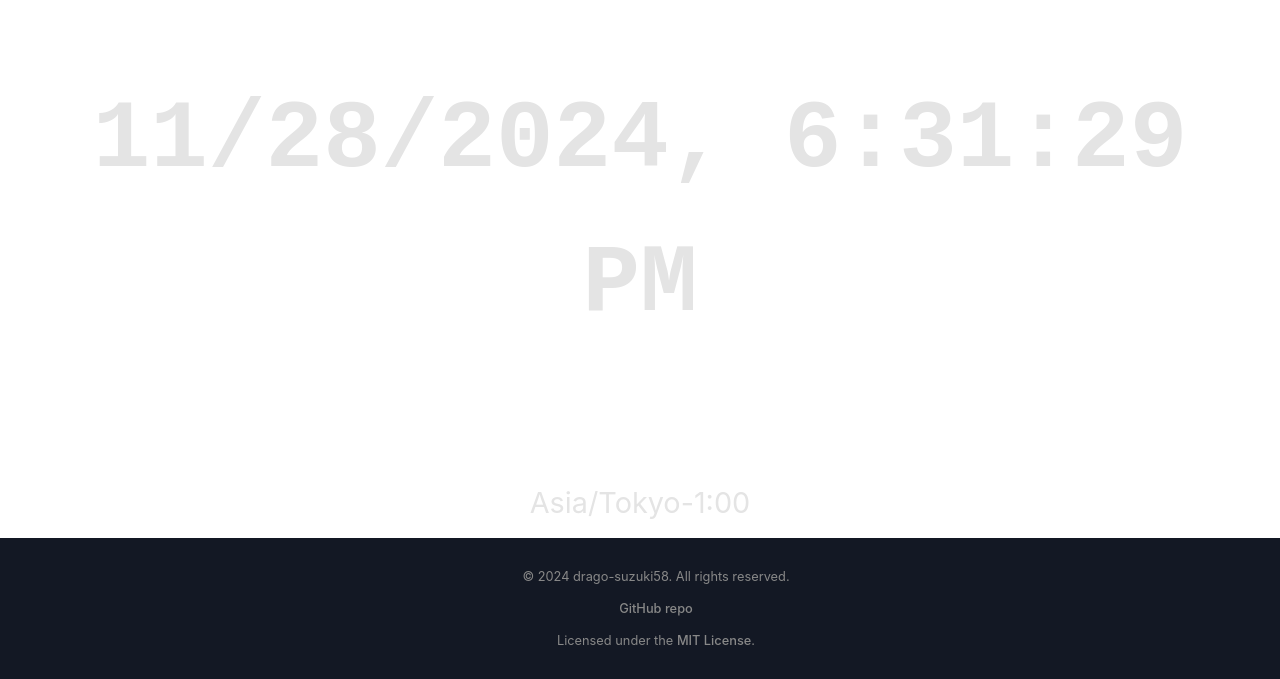
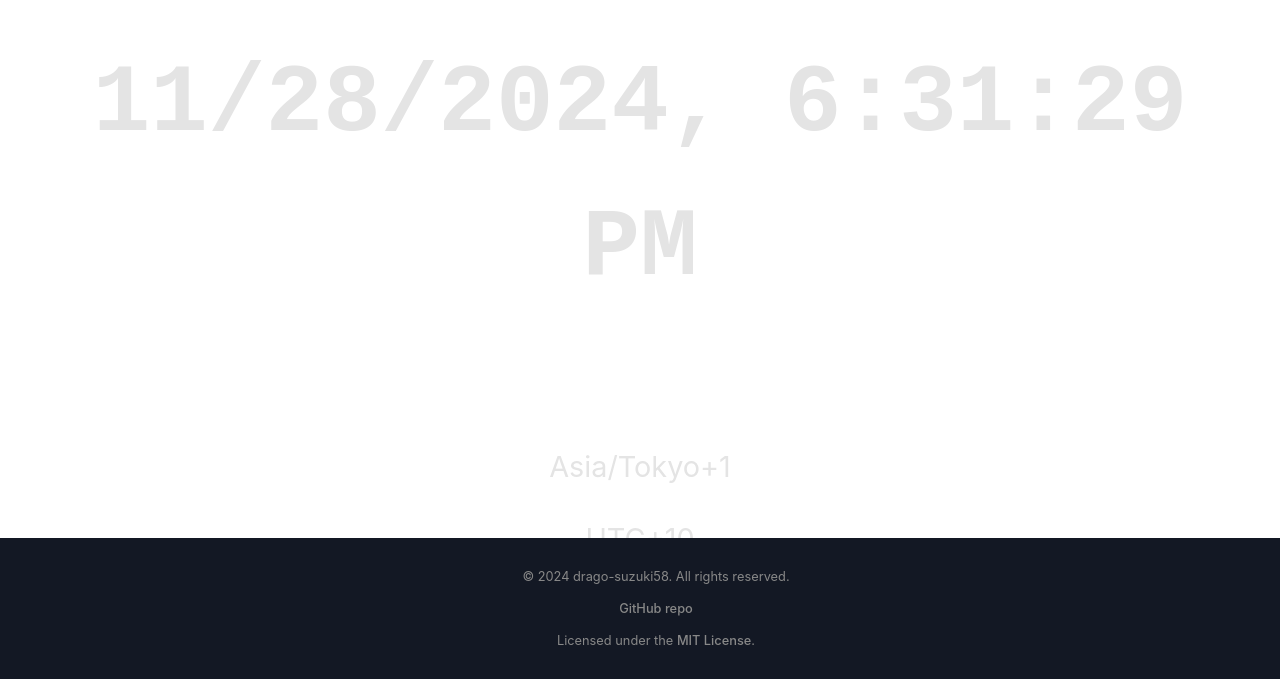
Before and after one commit to drago-suzuki58/WST-web, a React (Vite) app: page / in a window 1280 px wide. Shown: the part 121-800 px from the top of the page. Built offline with nearby package versions, Linux system fonts and the light colour scheme.

Commit message:
feat: 表記の改善

```diff
--- a/src/App.tsx
+++ b/src/App.tsx
@@ -16,7 +16,8 @@ function timeToMinutes(time: string) {
 function App() {
   const [data, setData] = useState<TimeItem | null>(null);
   const [currentTime, setCurrentTime] = useState(new Date(Date.now() + (new Date().getTimezoneOffset() * 60000)))
-  const [offset, setOffset] = useState(0)
+  const [offset, setOffset] = useState<number>(0)
+  const [time, setTime] = useState<number>(0)
 
   useEffect(() => {
     fetch('/data.json')
@@ -24,7 +25,9 @@ function App() {
       .then((data: TimeItem) => {
         setData(data);
         const offset = moment.tz(data.timezone).utcOffset() + timeToMinutes(data.time)
+        const time = timeToMinutes(data.time)
         setOffset(offset)
+        setTime(time)
       });
   }, []);
 
@@ -50,7 +53,8 @@ function App() {
       </div>
       {data && (
         <div className="data-display">
-          <p>{data.timezone}-{data.time}</p>
+          <p>{data.timezone}{time / 60 >= 0 ? `+${time / 60}` : time / 60}</p>
+          <p>UTC{offset >= 0 ? `+${offset / 60}` : offset / 60}</p>
         </div>
       )}
     </>
```
